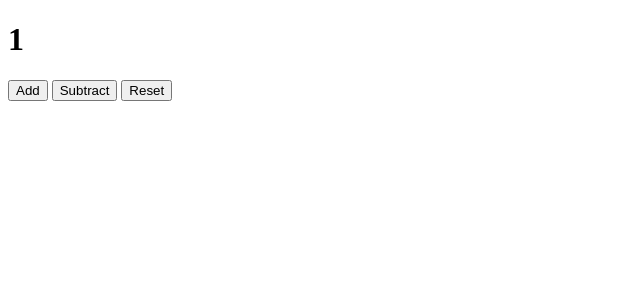
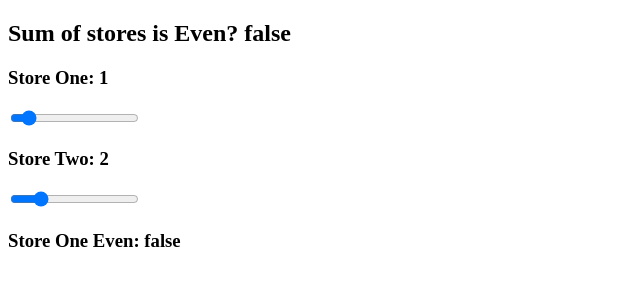
Before and after one commit to tanmayj28/svelte-js, a Svelte app in the folder demo/: page / in a window 1280 px wide. Shown: the top 300 px of the page, without its empty margins (0-640 px from the left). Built offline with nearby package versions, Linux system fonts and the light colour scheme.

Commit message:
adds derived Stores using counter

```diff
--- a/demo/src/App.svelte
+++ b/demo/src/App.svelte
@@ -1,37 +1,13 @@
 <script>
-  import countStore from "./stores/count.store";
-  import { onDestroy } from 'svelte';
-  const unsub = countStore.subscribe((number) => {
-    console.log(number, 'Count Store');
-  });
-
-  // This would just set a new value for the  number in the store.
-  // setTimeout(() => {
-  //   countStore.set(20);
-  // }, 2000);
-
-  // This takes and updates the existing store value, i.e. adds 1 to the existing count. Update can take in an anonyous function as input.
-  // setTimeout(() => {
-  //   countStore.update(n => n + 1);
-  // }, 2000);
-
-  onDestroy(() => {
-    unsub();
-  });
-
-  function addToStore() {
-    countStore.addToStore();
-  }
-
-  function subtractFromStore() {
-    countStore.subtractFromStore();
-  }
+  import { storeOne, storeTwo, storeSumEven, storeOneEven } from './stores/derived.store';
 </script>
 
-<h1>
-  {$countStore}
-</h1>
+<h2>
+  Sum of stores is Even? {$storeSumEven}
+</h2>
 
-<button on:click={addToStore}>Add</button>
-<button on:click={subtractFromStore}>Subtract</button>
-<button on:click={() => { countStore.reset(); }}>Reset</button>
+<h3>Store One: {$storeOne}</h3>
+<input type="range" bind:value={$storeOne} min="0" max="10">
+<h3>Store Two: {$storeTwo}</h3>
+<input type="range" bind:value={$storeTwo} min="0" max="10">
+<h3>Store One Even: {$storeOneEven}</h3>
--- /dev/null
+++ b/demo/src/stores/derived.store.js
@@ -0,0 +1,15 @@
+import { writable, derived } from 'svelte/store';
+
+export const storeOne = writable(1);
+export const storeTwo = writable(2);
+
+export const storeSumEven = derived(
+  [storeOne, storeTwo],
+  ([oneVal, twoVal]) => {
+    return (oneVal + twoVal) % 2 === 0;
+  }
+);
+
+export const storeOneEven = derived(storeOne, (storeOneVal, set) => {
+  set(storeOneVal % 2 === 0);
+});
```
